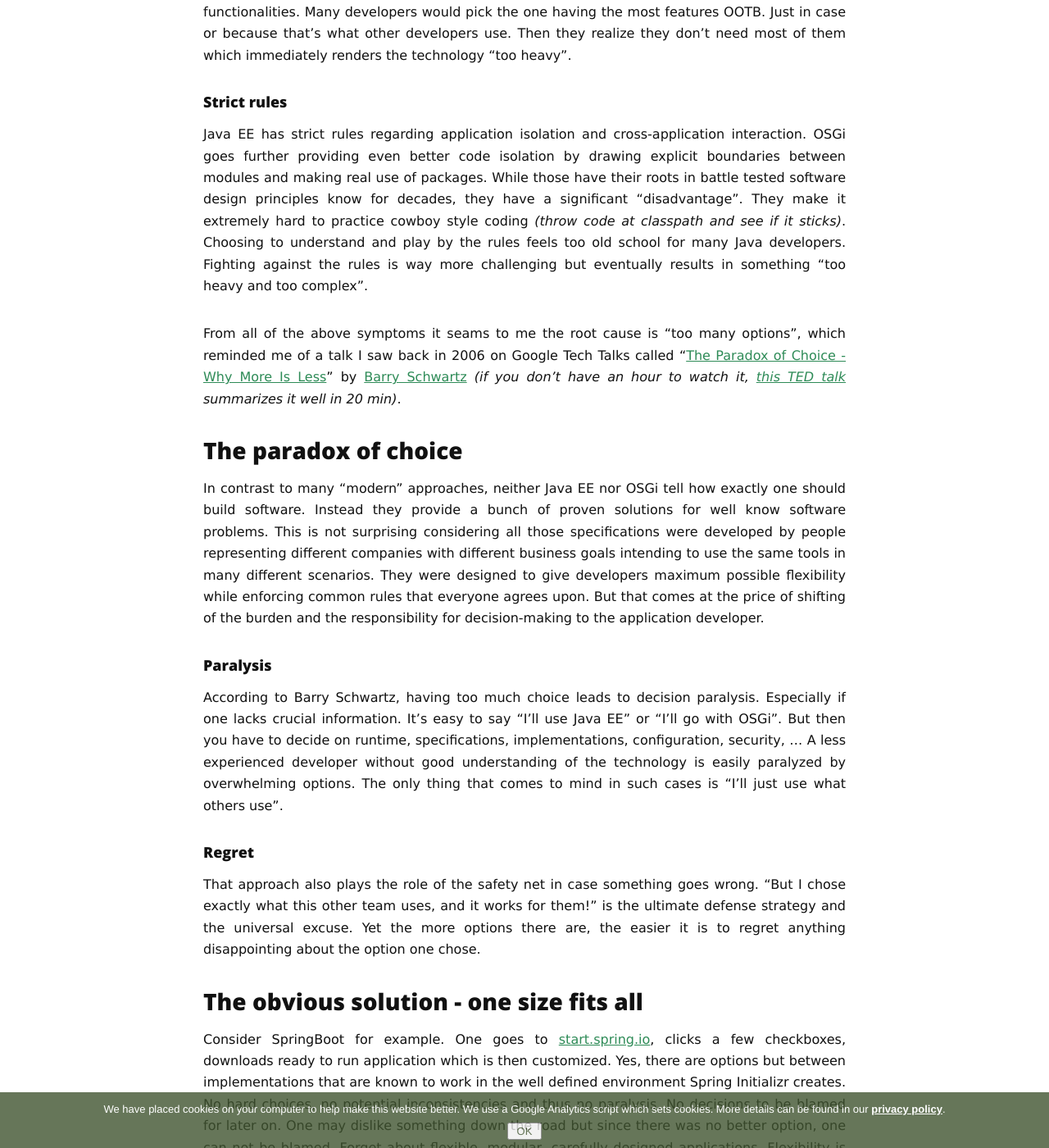
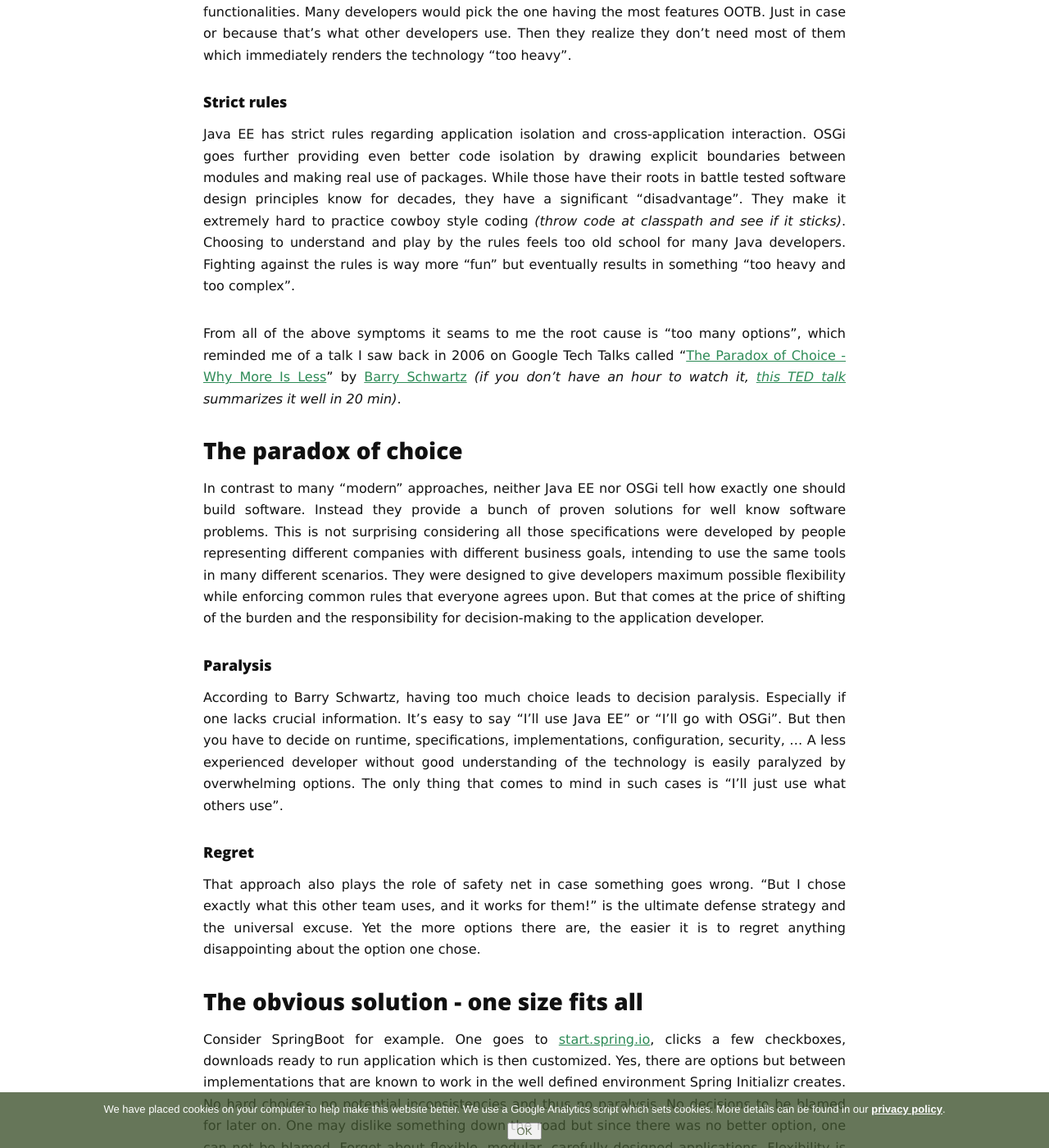
Before and after one commit to azzazzel/azzazzel.github.io, a Jekyll site: the page built from _posts/2018-01-09-JavaEE_EE4J_OSGi_and_the_paradox_of_choice.md, in a window 1280 px wide and 1400 px high, scrolled down 1400 px. Shown: the whole window at 82% size. Built offline with Jekyll 4.4.1, drawn with Linux system fonts in a browser that asks for light colours; nearby versions of some CDN libraries; comment, search, counter and statistics services are not loaded; some of the changed text lies outside the part shown.

Commit message:
minor changes

```diff
--- a/_posts/2018-01-09-JavaEE_EE4J_OSGi_and_the_paradox_of_choice.md
+++ b/_posts/2018-01-09-JavaEE_EE4J_OSGi_and_the_paradox_of_choice.md
@@ -26,13 +26,13 @@
 
 #### Strict rules
 
-Java EE has strict rules regarding application isolation and cross-application interaction. OSGi goes further providing even better code isolation by drawing explicit boundaries between modules and making real use of packages. While those have their roots in battle tested software design principles know for decades, they have a significant "disadvantage". They make it extremely hard to practice cowboy style coding _(throw code at classpath and see if it sticks)_. Choosing to understand and play by the rules feels too old school for many Java developers. Fighting against the rules is way more challenging but eventually results in something "too heavy and too complex".
+Java EE has strict rules regarding application isolation and cross-application interaction. OSGi goes further providing even better code isolation by drawing explicit boundaries between modules and making real use of packages. While those have their roots in battle tested software design principles know for decades, they have a significant "disadvantage". They make it extremely hard to practice cowboy style coding _(throw code at classpath and see if it sticks)_. Choosing to understand and play by the rules feels too old school for many Java developers. Fighting against the rules is way more "fun" but eventually results in something "too heavy and too complex".
 
 From all of the above symptoms it seams to me the root cause is "too many options", which reminded me of a talk I saw back in 2006 on Google Tech Talks called "[The Paradox of Choice - Why More Is Less](https://www.youtube.com/watch?v=6ELAkV2fC-I)" by [Barry Schwartz](https://en.wikipedia.org/wiki/Barry_Schwartz_(psychologist)) _(if you don't have an hour to watch it, [this TED talk](https://www.ted.com/talks/barry_schwartz_on_the_paradox_of_choice) summarizes it well in 20 min)_.
 
 ### The paradox of choice
 
-In contrast to many "modern" approaches, neither Java EE nor OSGi tell how exactly one should build software. Instead they provide a bunch of proven solutions for well know software problems. This is not surprising considering all those specifications were developed by people representing different companies with different business goals intending to use the same tools in many different scenarios. They were designed to give developers maximum possible flexibility while enforcing common rules that everyone agrees upon. But that comes at the price of shifting of the burden and the responsibility for decision-making to the application developer.
+In contrast to many "modern" approaches, neither Java EE nor OSGi tell how exactly one should build software. Instead they provide a bunch of proven solutions for well know software problems. This is not surprising considering all those specifications were developed by people representing different companies with different business goals, intending to use the same tools in many different scenarios. They were designed to give developers maximum possible flexibility while enforcing common rules that everyone agrees upon. But that comes at the price of shifting of the burden and the responsibility for decision-making to the application developer.
 
 #### Paralysis
 
@@ -40,7 +40,7 @@
 
 #### Regret
 
-That approach also plays the role of the safety net in case something goes wrong. "But I chose exactly what this other team uses, and it works for them!" is the ultimate defense strategy and the universal excuse. Yet the more options there are, the easier it is to regret anything disappointing about the option one chose.
+That approach also plays the role of safety net in case something goes wrong. "But I chose exactly what this other team uses, and it works for them!" is the ultimate defense strategy and the universal excuse. Yet the more options there are, the easier it is to regret anything disappointing about the option one chose.
 
 ### The obvious solution - one size fits all
 
```
Also changed, not shown: other parts of _posts/2018-01-09-JavaEE_EE4J_OSGi_and_the_paradox_of_choice.md (+2 -2 lines).
